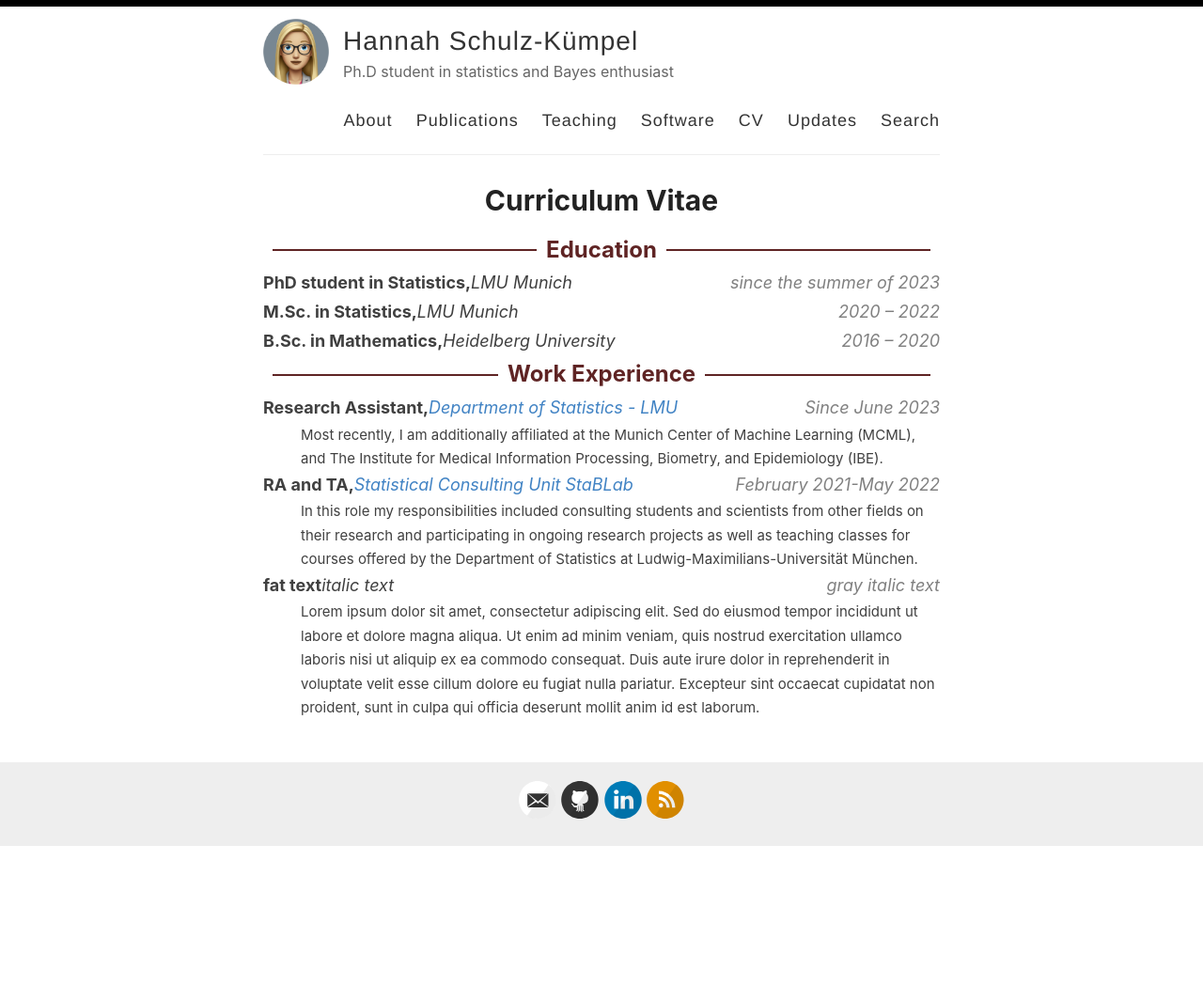
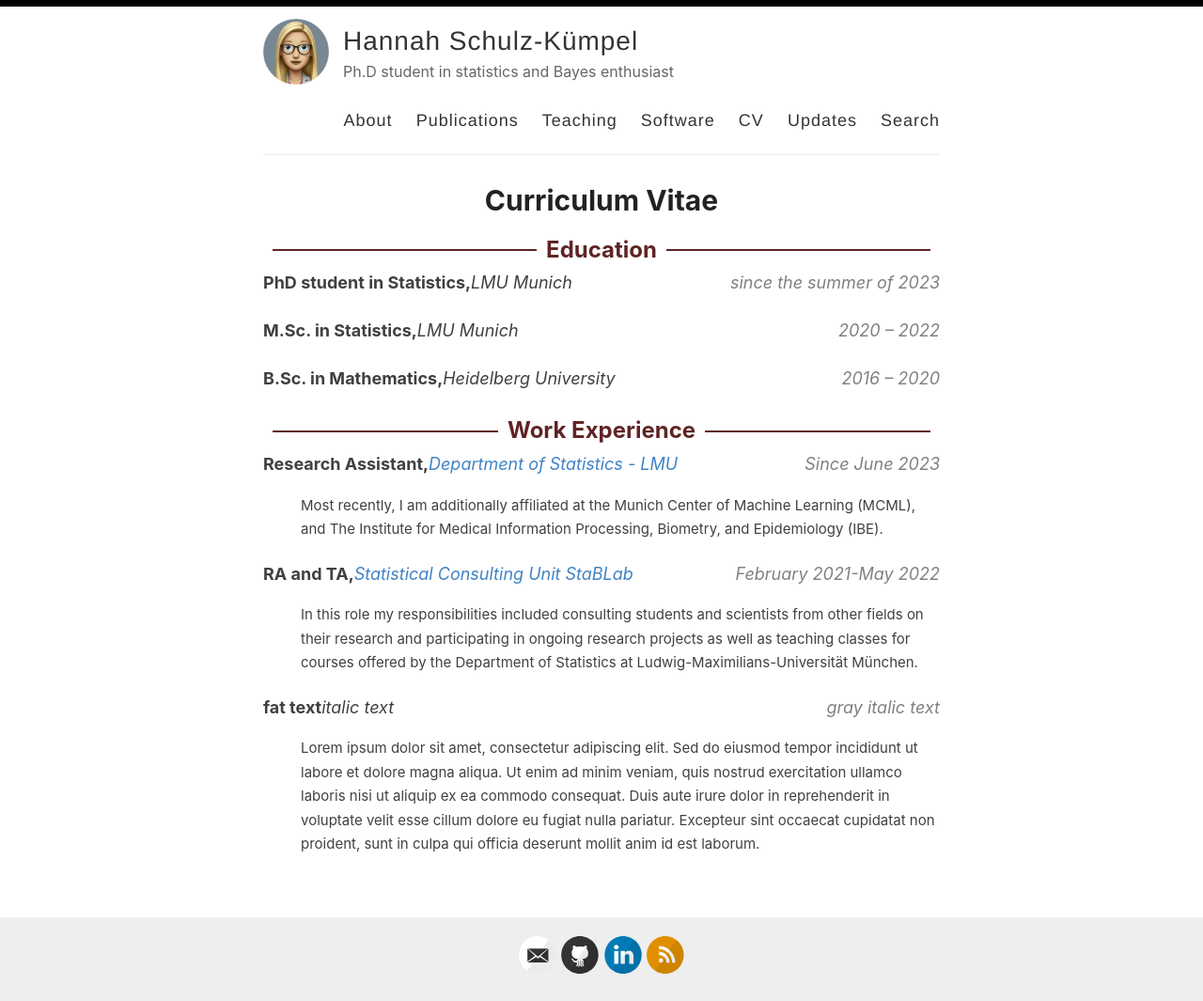
Before and after one commit to 11annah/11annah.github.io, a Jekyll site: the page built from _pages/cv.md, in a window 1280 px wide. Shown: the whole page at 94% size. Built offline with Jekyll 4.4.1, drawn with Linux system fonts in a browser that asks for light colours; before the commit the page ends 901 px from its top, so only the background shows below that.

Commit message:
Update cv.md

```diff
--- a/_pages/cv.md
+++ b/_pages/cv.md
@@ -55,7 +55,7 @@ permalink: /cv/
     .indented-paragraph {
         font-size: smaller; /* You can adjust the font size to your preference */
         display: block; /* Change the display property to block */
-        margin: 0; /* Reset margin to 0 */
+        margin-bottom: 20px;
         padding-left: 40px; /* Adjust the value as needed for full indentation /*
     }
 </style>
@@ -75,18 +75,21 @@ permalink: /cv/
     <span class="italic-text">LMU Munich</span>
     <span class="gray-italic-text">since the summer of 2023</span>
 </div>
+<p class="entry indented-paragraph"></p>
 
 <div class="entry custom-container">
     <span class="fat-text">M.Sc. in Statistics,</span><span>  </span>
     <span class="italic-text">LMU Munich</span>
     <span class="gray-italic-text">2020 – 2022</span>
 </div>
+<p class="entry indented-paragraph"></p>
 
 <div class="entry custom-container">
     <span class="fat-text">B.Sc. in Mathematics,</span><span>  </span>
     <span class="italic-text">Heidelberg University</span>
     <span class="gray-italic-text">2016 – 2020</span>
 </div>
+<p class="entry indented-paragraph"></p>
 
 
 
```
